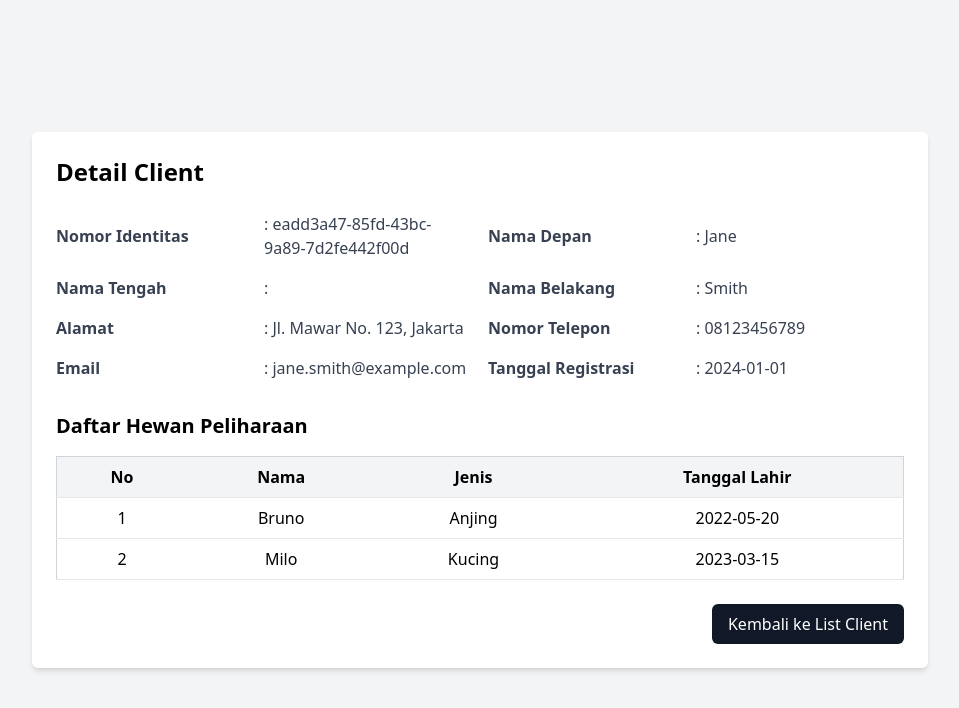
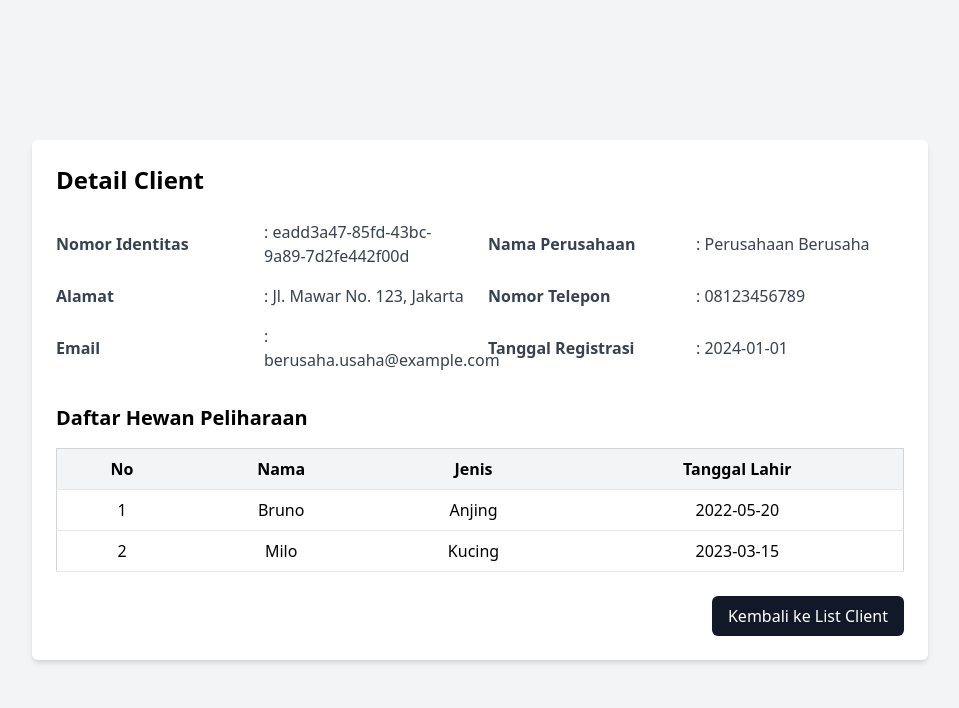
Before and after one commit to wiradanawork/coba, a Django app: page /klien/detail-klien/eadd3a47-85fd-43bc-9a89-7d2fe442f00d/ in a window 1280 px wide. Shown: the top 708 px of the page, without its empty margins (160-1119 px from the left). Run offline with Django 5.2, Linux system fonts and the light colour scheme; some libraries are stand-ins or nearby versions.

Commit message:
fixed template detail client

```diff
--- a/klien/templates/detail_client.html
+++ b/klien/templates/detail_client.html
@@ -18,16 +18,17 @@
                 <span class="w-1/2 text-left">: {{ client.nomor_identitas }}</span>
             </div>
             <div class="flex items-center">
-                <strong class="w-1/2 text-left">Nama Depan</strong>
-                <span class="w-1/2 text-left">: {{ client.nama_depan }}</span>
-            </div>
-            <div class="flex items-center">
-                <strong class="w-1/2 text-left">Nama Tengah</strong>
-                <span class="w-1/2 text-left">: {{ client.nama_tengah }}</span>
-            </div>
-            <div class="flex items-center">
-                <strong class="w-1/2 text-left">Nama Belakang</strong>
-                <span class="w-1/2 text-left">: {{ client.nama_belakang }}</span>
+                {% if client.jenis == 'Individu' %}
+                    <strong class="w-1/2 text-left">Nama Lengkap</strong>
+                    <span class="w-1/2 text-left">
+                        : {{ client.nama_depan|default:"" }} {{ client.nama_tengah|default:"" }} {{ client.nama_belakang|default:"" }}
+                    </span>
+                {% elif client.jenis == 'Perusahaan' %}
+                    <strong class="w-1/2 text-left">Nama Perusahaan</strong>
+                    <span class="w-1/2 text-left">
+                        : {{ client.nama_depan|default:"" }} {{ client.nama_tengah|default:"" }} {{ client.nama_belakang|default:"" }}
+                    </span>
+                {% endif %}
             </div>
             <div class="flex items-center">
                 <strong class="w-1/2 text-left">Alamat</strong>
--- a/klien/views.py
+++ b/klien/views.py
@@ -4,7 +4,7 @@ from django.shortcuts import render
 # dummy data klien
 clients = [
     {"nomor_identitas": "247d2624-90ad-46e0-b854-3080830a237a", "email": "john.doe@example.com", "nama": "John Anderson Doe", "jenis": "Individu"},
-    {"nomor_identitas": "eadd3a47-85fd-43bc-9a89-7d2fe442f00d", "email": "jane.smith@example.com", "nama": "Jane Smith", "jenis": "Perusahaan"},
+    {"nomor_identitas": "eadd3a47-85fd-43bc-9a89-7d2fe442f00d", "email": "berusaha.usaha@example.com", "nama": "Perusahaan Berusaha", "jenis": "Perusahaan"},
     {"nomor_identitas": "15b38bed-f383-4c7c-959f-4cbfd2ef40da", "email": "alice.wonder@example.com", "nama": "Alice Wonder", "jenis": "Individu"},
 ]
 
@@ -24,10 +24,11 @@ def detail_klien(request, no_identitas):
         "nama_depan": nama_depan,
         "nama_tengah": nama_tengah,
         "nama_belakang": nama_belakang,
-        "alamat": "Jl. Mawar No. 123, Jakarta",  # Dummy
-        "nomor_telepon": "08123456789",           # Dummy
+        "alamat": "Jl. Mawar No. 123, Jakarta",
+        "nomor_telepon": "08123456789",
         "email": client["email"],
-        "tanggal_registrasi": "2024-01-01",        # Dummy
+        "tanggal_registrasi": "2024-01-01",
+        "jenis": client["jenis"],
     }
 
     hewan_peliharaan = [
```
